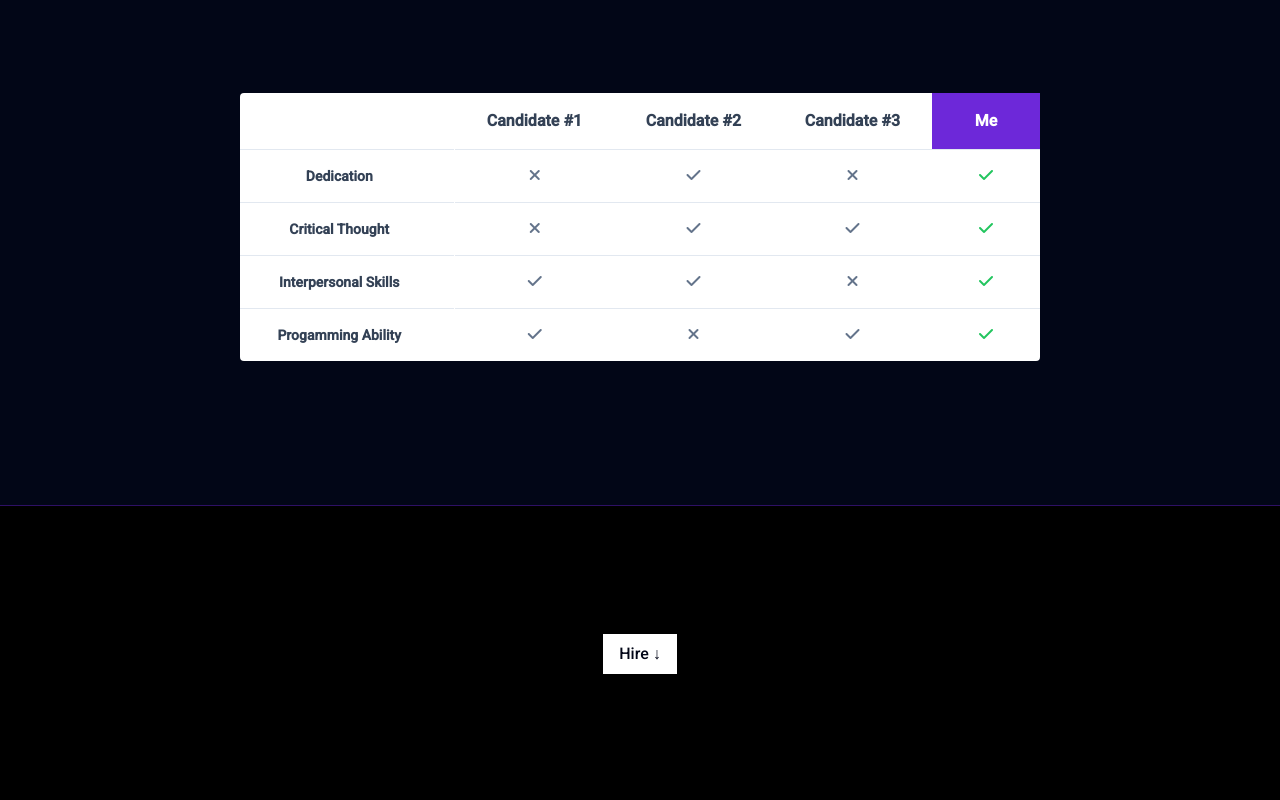
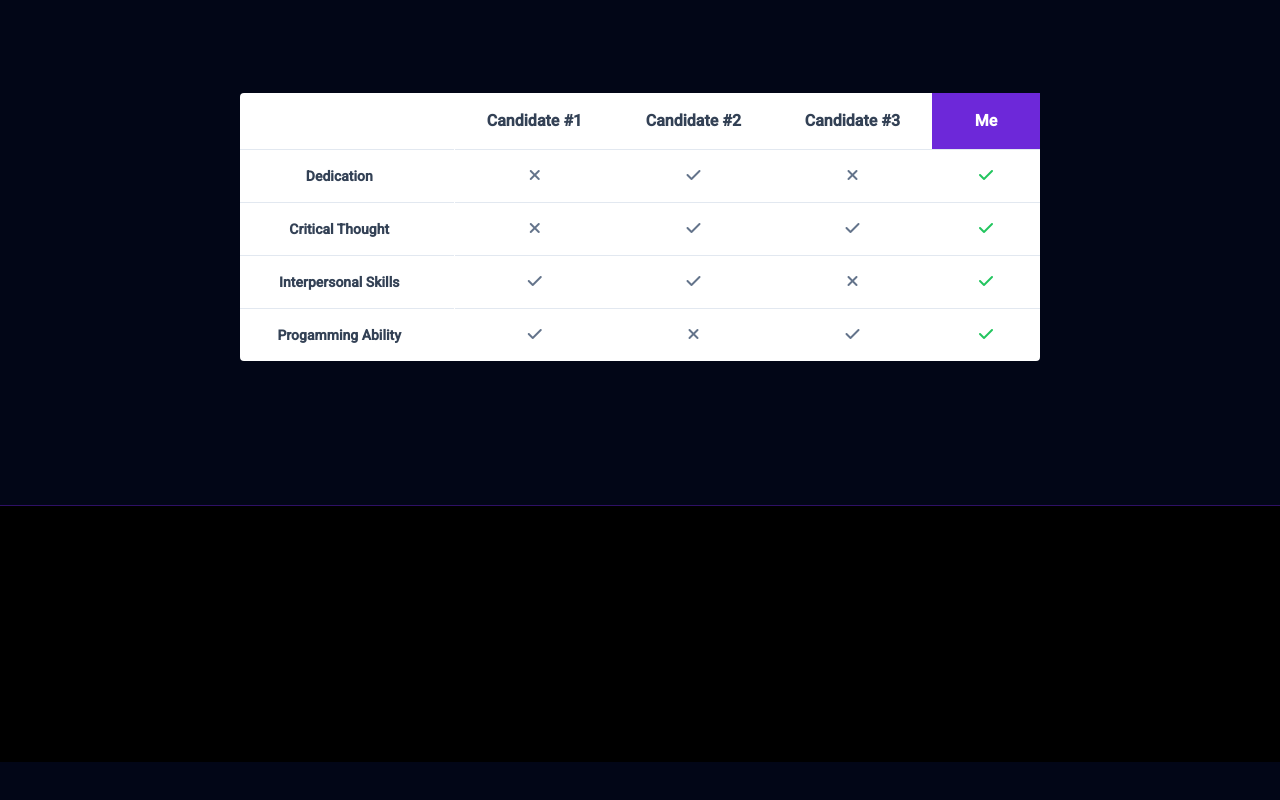
Before and after one commit to Najjad/website-portfolio, a SvelteKit app: page / in a window 1280 px wide. Shown: the part 2696-3496 px from the top of the page. After the commit the page ends 3458 px from the top, so only its background shows below. Built offline with nearby package versions, Linux system fonts and the light colour scheme.

Commit message:
Update Footer.svelte

```diff
--- a/src/components/Footer.svelte
+++ b/src/components/Footer.svelte
@@ -1,9 +1,7 @@
 <footer
     class="py-20 sm:py-32 bg-black border-t border-solid border-violet-950 flex flex-col gap-4 sm:gap-8 justify-center items-center"
 >
-    <p class="px-4 py-2 bg-white text-slate-950 font-medium">
-        Hire &darr;
-    </p>
+
     <div class="flex flex-col gap-4 items-center justify-center">
         <!-- <div
             class="flex items-center gap-4 sm:gap-6 text-2xl sm:text-3xl md:text-4xl mx-auto"
```
